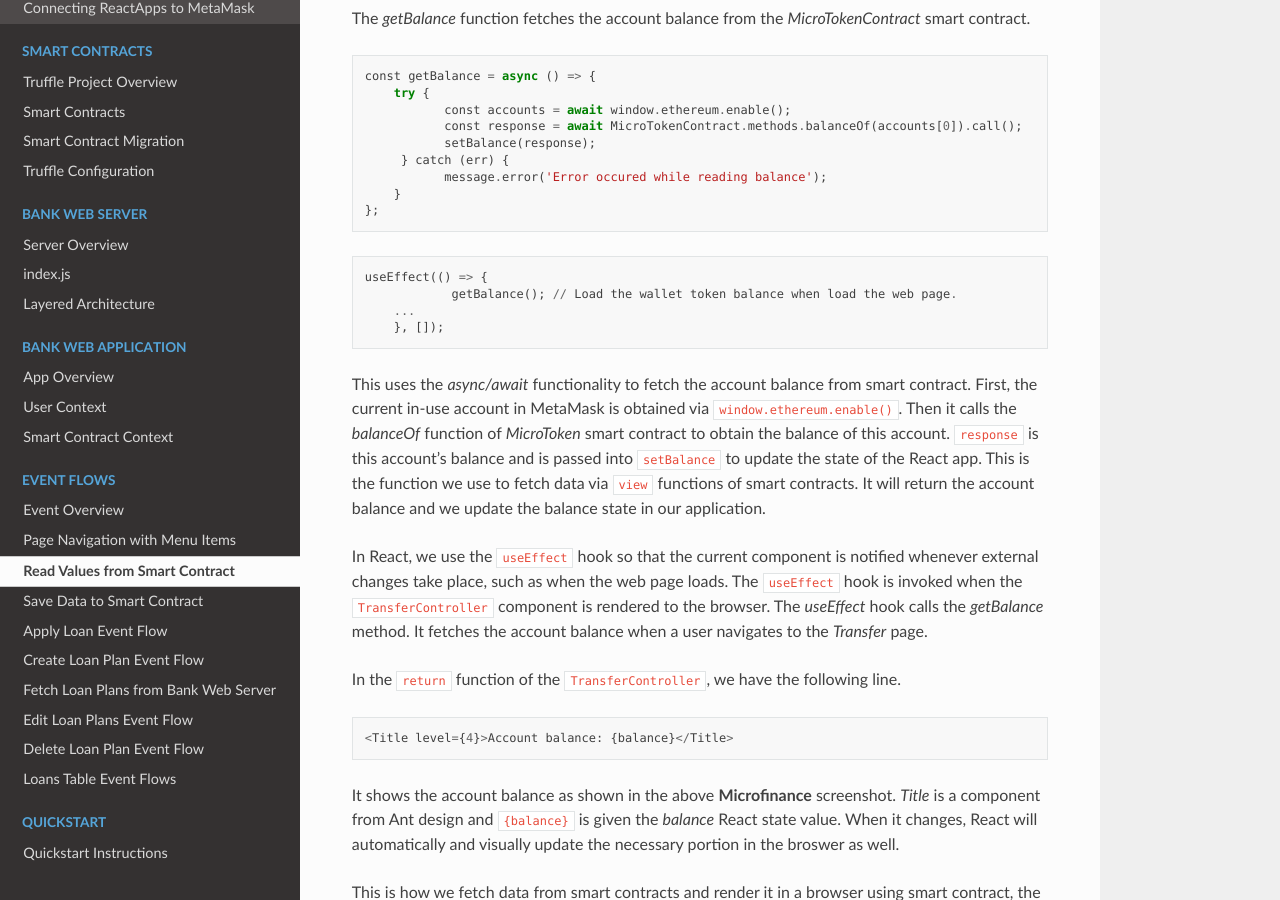
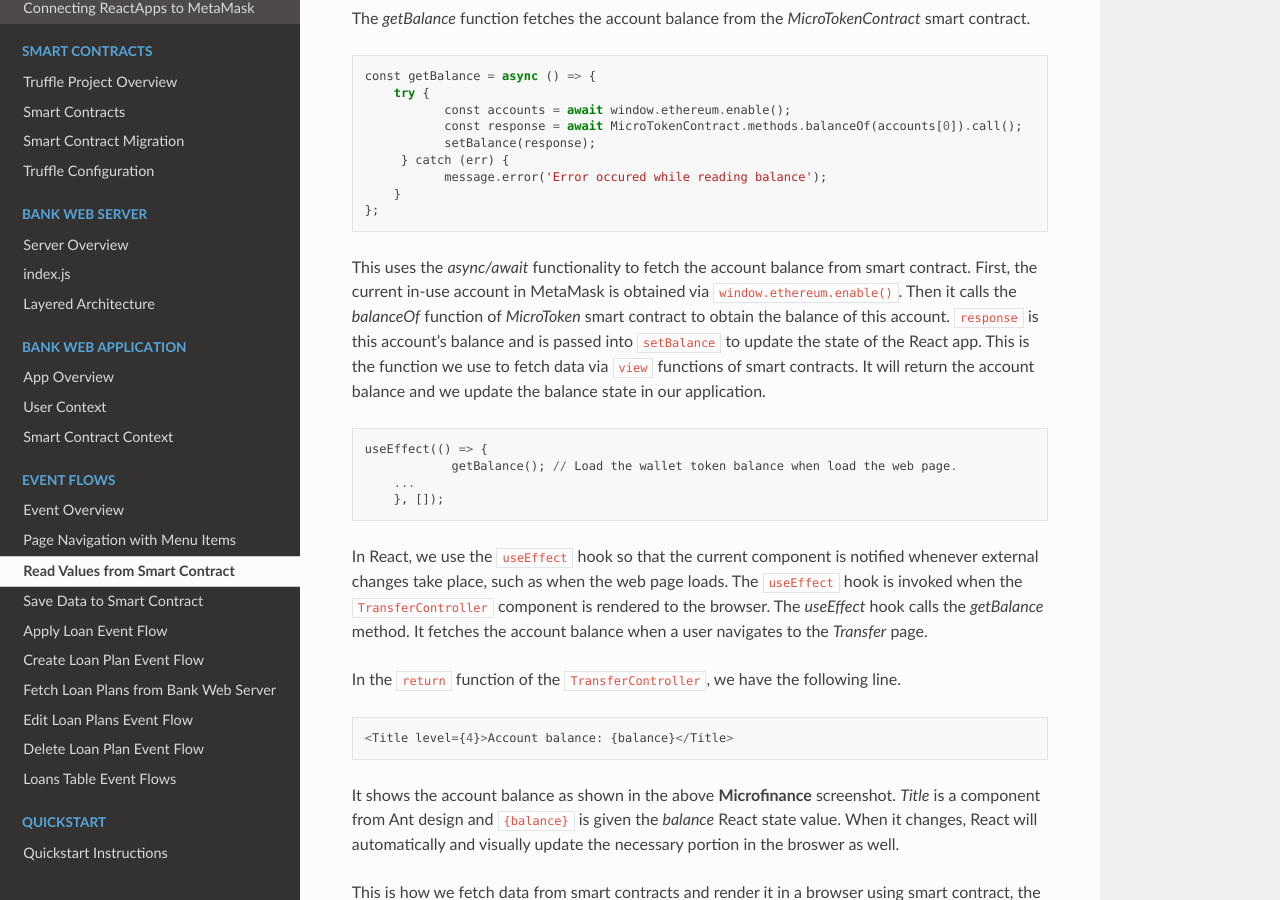
Before and after one commit to NivedithaKarthikeyan/LandregistryApp, a Sphinx documentation site: the page built from docs/source/eventFlow/readFromSmartContract.rst, in a window 1280 px wide and 900 px high, scrolled down 5243 px. Built offline with Sphinx 7.4.7 and the Read the Docs theme 2.0.0, drawn with Linux system fonts in a browser that asks for light colours.

```diff
--- a/docs/source/eventFlow/readFromSmartContract.rst
+++ b/docs/source/eventFlow/readFromSmartContract.rst
@@ -271,19 +271,19 @@ smart contract. ::
 	}
     };
 
+This uses the *async/await* functionality to fetch the account balance from smart contract.
+First, the current in-use account in MetaMask is obtained via ``window.ethereum.enable()``.
+Then it calls the *balanceOf* function of *MicroToken* smart contract to obtain the balance of this account.
+``response`` is this account's balance and is passed into ``setBalance`` to update the state of the React app.
+This is the function we use to fetch data via ``view`` functions of smart contracts.
+It will return the account balance and we update the balance state in our application.
+
 ::
 
     useEffect(() => {
 		getBalance(); // Load the wallet token balance when load the web page.
         ...
 	}, []);
-
-This uses the *async/await* functionality to fetch the account balance from smart contract.
-First, the current in-use account in MetaMask is obtained via ``window.ethereum.enable()``.
-Then it calls the *balanceOf* function of *MicroToken* smart contract to obtain the balance of this account.
-``response`` is this account's balance and is passed into ``setBalance`` to update the state of the React app.
-This is the function we use to fetch data via ``view`` functions of smart contracts.
-It will return the account balance and we update the balance state in our application.
 
 In React, we use the ``useEffect`` hook so that the current component is notified whenever external changes take place, such as when the web page loads.
 The ``useEffect`` hook is invoked when the ``TransferController`` component is rendered to the browser.
```
